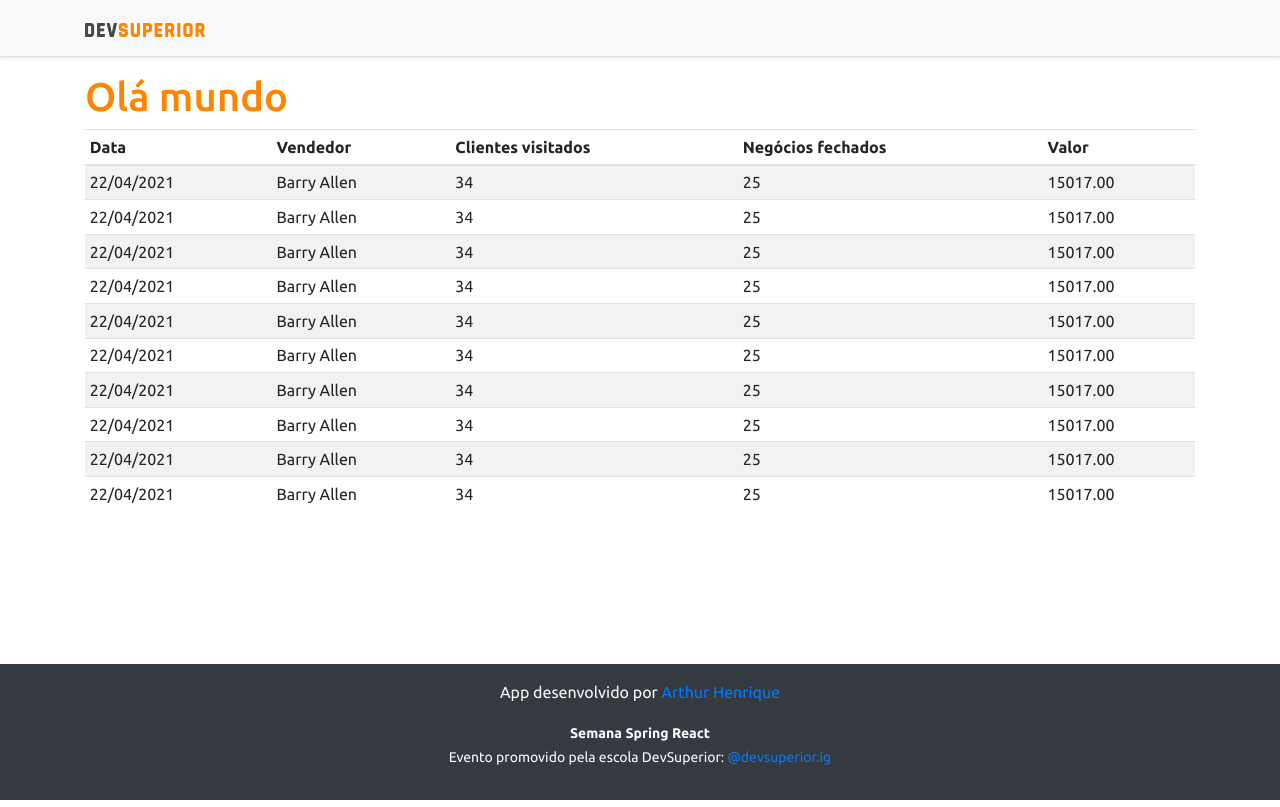
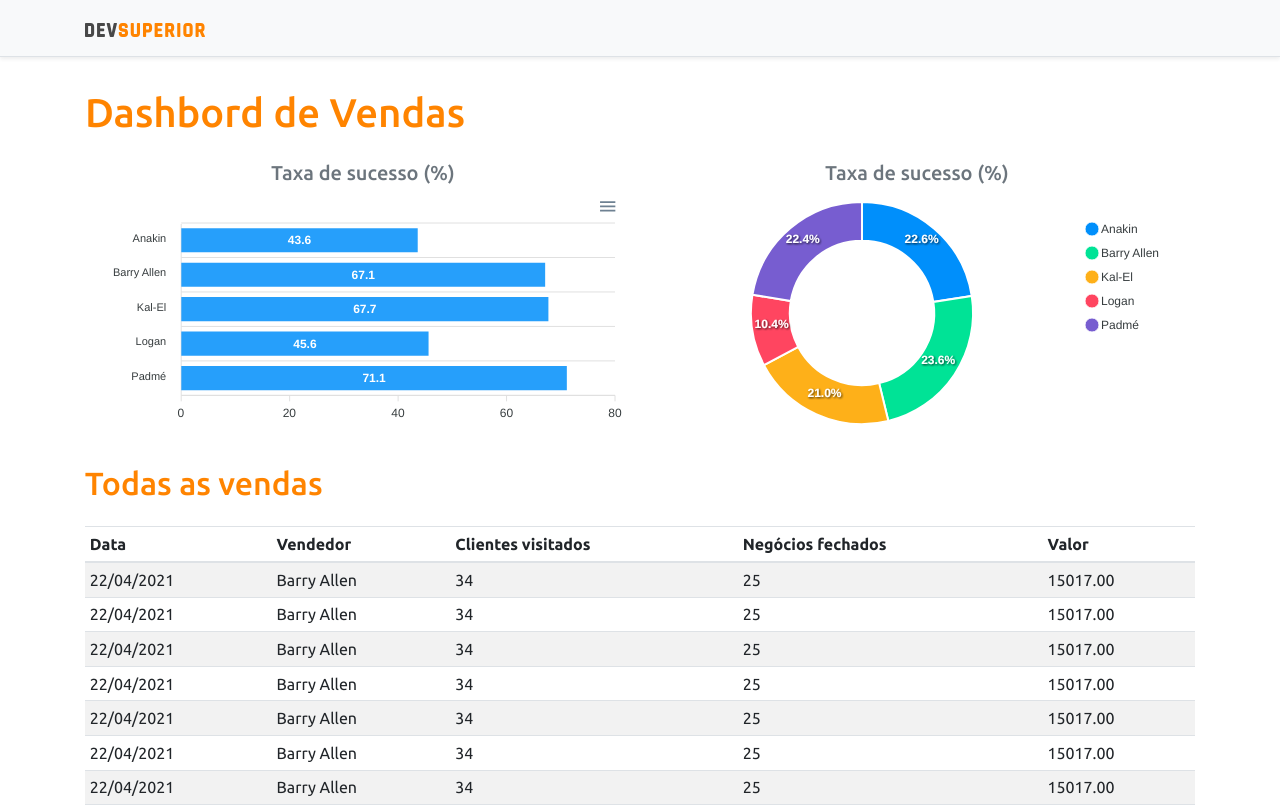
Before and after one commit to arthuhenriq/projeto-sds3, a React (Create React App) app in the folder frontend/: page / in a window 1280 px wide. Shown: the top 807 px of the page. Built offline with nearby package versions, Linux system fonts and the light colour scheme.

Commit message:
Static Charts

```diff
--- a/frontend/package.json
+++ b/frontend/package.json
@@ -12,10 +12,12 @@
     "@types/node": "^12.0.0",
     "@types/react": "^17.0.0",
     "@types/react-dom": "^17.0.0",
+    "apexcharts": "^3.26.1",
     "bootstrap": "^4.6.0",
     "jquery": "1.9.1",
     "popper.js": "1.16.1",
     "react": "^17.0.2",
+    "react-apexcharts": "^1.3.9",
     "react-dom": "^17.0.2",
     "react-scripts": "4.0.3",
     "typescript": "^4.1.2",
--- a/frontend/src/App.tsx
+++ b/frontend/src/App.tsx
@@ -1,13 +1,31 @@
 import Navbar from "components/navbar";
 import Footer from "components/footer";
 import DataTable from "components/datatable";
+import Barchart from "components/barchart"
+import DonutChart from "components/donutchart";
 
 function App() {
   return (
     <>
       <Navbar />
       <div className='container'>
-        <h1 className='text-primary'>Olá mundo</h1>
+        <h1 className='text-primary py-3'>Dashbord de Vendas</h1>
+
+          <div className="row px-3">
+            <div className='col-sm-6'>
+              <h5 className='text-center text-secondary'>Taxa de sucesso (%)</h5>
+                <Barchart></Barchart>
+            </div>
+            <div className='col-sm-6'>
+              <h5 className='text-center text-secondary'>Taxa de sucesso (%)</h5>
+                <DonutChart></DonutChart>
+            </div>
+          </div>
+
+          <div className='py-3'>
+            <h2 className='text-primary'>Todas as vendas</h2>
+          </div>
+
         <DataTable></DataTable>
       </div>
       <Footer />
--- /dev/null
+++ b/frontend/src/components/barchart/index.tsx
@@ -0,0 +1,35 @@
+import Chart from 'react-apexcharts'
+
+function Barchart() {
+
+    const options = {
+        plotOptions: {
+            bar: {
+                horizontal: true,
+            }
+        },
+    };
+
+    const mockData = {
+        labels: {
+            categories: ['Anakin', 'Barry Allen', 'Kal-El', 'Logan', 'Padmé']
+        },
+        series: [
+            {
+                name: "% Sucesso",
+                data: [43.6, 67.1, 67.7, 45.6, 71.1]
+            }
+        ]
+    };
+
+    return (
+        <Chart
+            options={{...options, xaxis: mockData.labels}}
+            series={mockData.series}
+            type='bar'
+            height= '240'
+        />
+    );
+}
+
+export default Barchart;
--- /dev/null
+++ b/frontend/src/components/donutchart/index.tsx
@@ -0,0 +1,26 @@
+import Chart from 'react-apexcharts'
+
+function DonutChart() {
+
+    const mockData = {
+        series: [477138, 499928, 444867, 220426, 473088],
+        labels: ['Anakin', 'Barry Allen', 'Kal-El', 'Logan', 'Padmé']
+    }
+
+    const options = {
+        legend: {
+            show: true
+        }
+    }
+
+    return (
+        <Chart
+            options={{...options, labels: mockData.labels}}
+            series={mockData.series}
+            type='donut'
+            height='240'
+        />
+    );
+}
+
+export default DonutChart;
```
Also changed, not shown: 1 other file (tests, documents, lock files or other folders).
